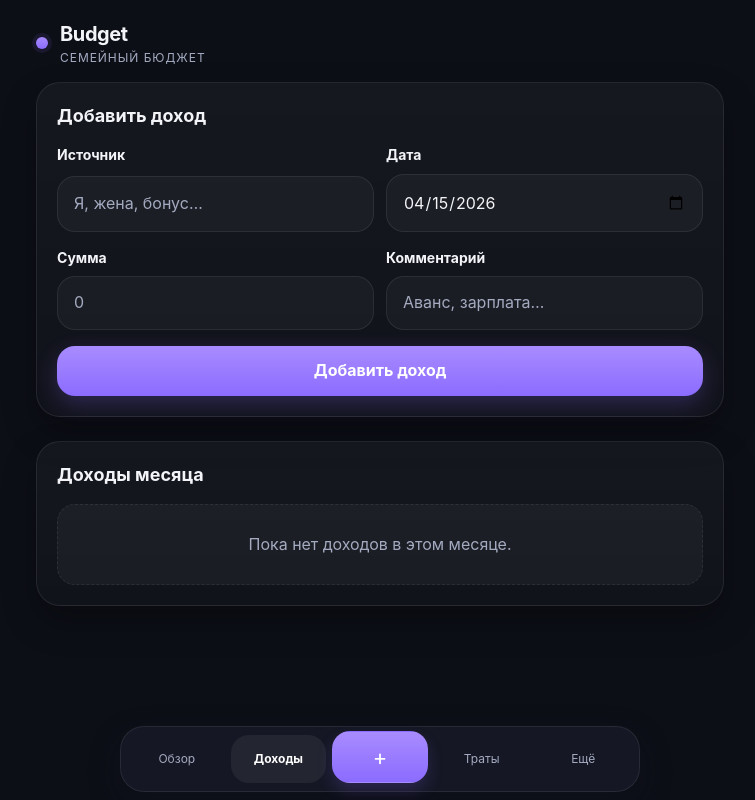
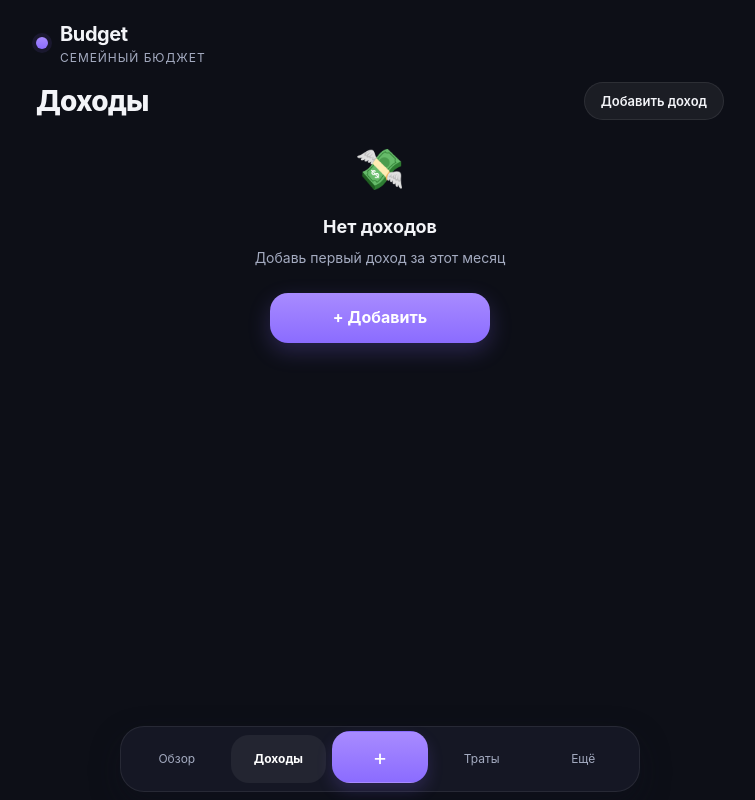
Before and after one commit to Trooll32/Budget, a Vue app: page / in a window 1280 px wide. Both pictures are taken after a click on the button "Доходы". Shown: the whole page, without its empty margins (260-1015 px from the left). Built offline with nearby package versions, Linux system fonts and the light colour scheme.

Commit message:
feat: redesign IncomesPage — iOS-style list, bottom sheet for add, allocation chips

```diff
--- a/src/pages/IncomesPage.vue
+++ b/src/pages/IncomesPage.vue
@@ -1,56 +1,88 @@
 <template>
-  <section class="page stack-lg">
-    <article class="panel">
-      <div class="panel-head"><h2>Добавить доход</h2></div>
-      <form class="stack" @submit.prevent="submit">
-        <div class="two-col">
+  <section class="page">
+
+    <!-- ── Large title row ─────────────────────────────────────────── -->
+    <div class="inc-header">
+      <h1 class="inc-title">Доходы</h1>
+      <button class="inc-add-btn" type="button" @click="openSheet">Добавить доход</button>
+    </div>
+
+    <!-- ── Empty state ─────────────────────────────────────────────── -->
+    <div v-if="!sorted.length" class="inc-empty">
+      <div class="inc-empty__icon">💸</div>
+      <div class="inc-empty__title">Нет доходов</div>
+      <div class="inc-empty__sub">Добавь первый доход за этот месяц</div>
+      <button class="primary-btn" style="margin-top:var(--space-4);max-width:220px;" @click="openSheet">+ Добавить</button>
+    </div>
+
+    <!-- ── Incomes list ────────────────────────────────────────────── -->
+    <div v-else class="inc-list">
+      <div v-for="item in sorted" :key="item.id" class="inc-item">
+        <div class="inc-item__left">
+          <div class="inc-item__source">{{ item.source }}</div>
+          <div class="inc-item__meta">Доход · {{ formatDate(item.date) }}{{ item.note ? ' · ' + item.note : '' }}</div>
+          <div class="inc-item__chips">
+            <span v-for="acc in store.accounts" :key="acc.id" class="inc-chip">
+              <span class="inc-chip__dot" :style="{ background: acc.color }"></span>
+              {{ acc.name }}: {{ formatMoney(item.amount * (acc.percent / 100)) }}
+            </span>
+          </div>
+        </div>
+        <div class="inc-item__right">
+          <div class="inc-item__amount">+{{ formatMoney(item.amount) }}</div>
+          <button class="inc-del-btn" type="button" @click="confirmDelete(item.id)">Удалить</button>
+        </div>
+      </div>
+    </div>
+
+    <!-- ── Add income sheet ────────────────────────────────────────── -->
+    <Teleport to="body">
+      <div class="sheet-backdrop" :class="{ open: sheetOpen }" @click="closeSheet">
+        <div class="sheet" :class="{ open: sheetOpen }" @click.stop ref="sheetEl">
+          <div class="sheet-handle" @touchstart.passive="dragStart" @touchmove.passive="dragMove" @touchend="dragEnd"></div>
+          <div class="sheet-head">
+            <div>
+              <h3>Новый доход</h3>
+              <p class="helper">Я, жена, бонус, аванс</p>
+            </div>
+            <button class="icon-btn" type="button" @click="closeSheet">×</button>
+          </div>
+          <form class="fields" @submit.prevent="submit">
             <div class="field">
               <label>Источник</label>
-            <input v-model="source" class="field-input" placeholder="Я, жена, бонус…" />
+              <input v-model="source" class="field-input" placeholder="Например: я, жена" autofocus />
             </div>
             <div class="field">
               <label>Дата</label>
-            <input v-model="date" class="field-input" type="date" />
+              <input v-model="date" type="date" class="field-input" />
             </div>
-        </div>
-        <div class="two-col">
             <div class="field">
               <label>Сумма</label>
-            <input v-model.number="amount" class="field-input" type="number" min="0" step="0.01" placeholder="0" />
+              <input v-model.number="amount" type="number" min="0" step="0.01" placeholder="0" class="field-input inc-amount-input" />
             </div>
             <div class="field">
               <label>Комментарий</label>
-            <input v-model="note" class="field-input" placeholder="Аванс, зарплата…" />
+              <input v-model="note" class="field-input" placeholder="Например: аванс" />
             </div>
-        </div>
-        <button class="primary-btn" type="submit">Добавить доход</button>
-      </form>
-    </article>
-
-    <article class="panel">
-      <div class="panel-head"><h2>Доходы месяца</h2></div>
-      <div v-if="store.incomes.length" class="list">
-        <div v-for="item in sorted" :key="item.id" class="list-item align-start">
-          <div style="flex:1;">
-            <div class="title">{{ item.source }}</div>
-            <div class="small">{{ item.note || 'Без комментария' }} · {{ formatDate(item.date) }}</div>
-            <!-- allocation chips -->
-            <div class="chips" style="margin-top:8px;">
-              <span
-                v-for="acc in store.accounts"
-                :key="acc.id"
-                class="chip"
-              >{{ acc.name }}: {{ formatMoney(item.amount * (acc.percent / 100)) }}</span>
-            </div>
-          </div>
-          <div style="text-align:right;flex-shrink:0;">
-            <div class="amount positive">+{{ formatMoney(item.amount) }}</div>
-            <button class="mini-btn" style="margin-top:8px;" type="button" @click="remove(item.id)">Удалить</button>
+            <!-- Allocation preview -->
+            <div v-if="amount > 0" class="inc-alloc">
+              <div class="inc-alloc__label">Распределение по счетам</div>
+              <div class="inc-alloc__grid">
+                <div v-for="acc in store.accounts" :key="acc.id" class="inc-alloc__row">
+                  <span class="inc-alloc__dot" :style="{ background: acc.color }"></span>
+                  <span class="inc-alloc__name">{{ acc.name }}</span>
+                  <span class="inc-alloc__val">{{ formatMoney(amount * (acc.percent / 100)) }}</span>
                 </div>
               </div>
             </div>
-      <div v-else class="empty">Пока нет доходов в этом месяце.</div>
-    </article>
+            <button class="primary-btn" type="submit" :disabled="!source.trim() || !amount || amount <= 0">
+              Добавить доход
+            </button>
+          </form>
+        </div>
+      </div>
+    </Teleport>
+
   </section>
 </template>
 
@@ -62,25 +94,222 @@ import { useMoney } from '../composables/useMoney'
 const store = useBudgetStore()
 const { formatMoney, formatDate, today } = useMoney()
 
+// ── Form state ───────────────────────────────────────────────────────────────
 const source = ref('')
-const amount = ref<number | null>(null)
+const amount = ref<number>(0)
 const date = ref(today())
 const note = ref('')
 
+// ── Sheet state ──────────────────────────────────────────────────────────────
+const sheetOpen = ref(false)
+const sheetEl = ref<HTMLElement | null>(null)
+
+function openSheet() {
+  source.value = ''
+  amount.value = 0
+  note.value = ''
+  date.value = today()
+  sheetOpen.value = true
+}
+function closeSheet() { sheetOpen.value = false }
+
+// ── Drag to close ────────────────────────────────────────────────────────────
+let dragStartY = 0, dragCurrentY = 0, dragging = false
+function dragStart(e: TouchEvent) {
+  dragStartY = e.touches[0].clientY
+  dragCurrentY = 0
+  dragging = true
+  if (sheetEl.value) sheetEl.value.style.transition = 'none'
+}
+function dragMove(e: TouchEvent) {
+  if (!dragging) return
+  dragCurrentY = Math.max(0, e.touches[0].clientY - dragStartY)
+  if (sheetEl.value) sheetEl.value.style.transform = `translateY(${dragCurrentY}px)`
+}
+function dragEnd() {
+  if (!dragging) return
+  dragging = false
+  if (sheetEl.value) sheetEl.value.style.transition = ''
+  if (dragCurrentY > 120) { closeSheet(); return }
+  if (sheetEl.value) sheetEl.value.style.transform = ''
+}
+
+// ── List ─────────────────────────────────────────────────────────────────────
 const sorted = computed(() =>
   [...store.incomes].sort((a, b) => new Date(b.date).getTime() - new Date(a.date).getTime())
 )
 
+// ── Actions ──────────────────────────────────────────────────────────────────
 async function submit() {
   if (!source.value.trim() || !amount.value || amount.value <= 0) return
-  await store.createIncome({ source: source.value.trim(), amount: amount.value, date: date.value, note: note.value.trim() })
-  source.value = ''
-  amount.value = null
-  note.value = ''
-  date.value = today()
+  await store.createIncome({
+    source: source.value.trim(),
+    amount: amount.value,
+    date: date.value,
+    note: note.value.trim()
+  })
+  closeSheet()
 }
 
-async function remove(id: string) {
+async function confirmDelete(id: string) {
+  if (!confirm('Удалить этот доход?')) return
   await store.deleteIncome(id)
 }
 </script>
+
+<style scoped>
+/* ── Header ─────────────────────────────────────────────────────────── */
+.inc-header {
+  display: flex;
+  align-items: center;
+  justify-content: space-between;
+  gap: var(--space-3);
+  margin-bottom: var(--space-5);
+}
+.inc-title {
+  font-size: 28px;
+  font-weight: 800;
+  letter-spacing: -.03em;
+  line-height: 1;
+}
+.inc-add-btn {
+  height: 38px;
+  padding: 0 var(--space-4);
+  border-radius: var(--radius-full);
+  background: rgba(255,255,255,.06);
+  border: 1px solid var(--color-border);
+  font-size: 13px;
+  font-weight: 600;
+  color: var(--color-text);
+  white-space: nowrap;
+  transition: background var(--transition);
+}
+.inc-add-btn:active { background: rgba(255,255,255,.12); }
+
+/* ── Empty state ────────────────────────────────────────────────────── */
+.inc-empty {
+  display: flex;
+  flex-direction: column;
+  align-items: center;
+  text-align: center;
+  padding: var(--space-12) var(--space-4);
+  gap: var(--space-2);
+}
+.inc-empty__icon { font-size: 40px; margin-bottom: var(--space-2); }
+.inc-empty__title { font-size: 18px; font-weight: 700; }
+.inc-empty__sub { font-size: 14px; color: var(--color-text-muted); }
+
+/* ── List ────────────────────────────────────────────────────────────── */
+.inc-list {
+  display: grid;
+  gap: var(--space-3);
+  padding-bottom: var(--space-6);
+}
+.inc-item {
+  display: flex;
+  justify-content: space-between;
+  align-items: flex-start;
+  gap: var(--space-3);
+  background: rgba(255,255,255,.04);
+  border: 1px solid var(--color-border);
+  border-radius: var(--radius-lg);
+  padding: var(--space-4);
+  box-shadow: 0 4px 14px rgba(0,0,0,.18);
+}
+.inc-item__left { flex: 1; min-width: 0; }
+.inc-item__source {
+  font-size: 16px;
+  font-weight: 700;
+  margin-bottom: 3px;
+}
+.inc-item__meta {
+  font-size: 12px;
+  color: var(--color-text-muted);
+  margin-bottom: 8px;
+}
+.inc-item__chips {
+  display: flex;
+  flex-wrap: wrap;
+  gap: 6px;
+}
+.inc-chip {
+  display: inline-flex;
+  align-items: center;
+  gap: 5px;
+  padding: 3px 10px;
+  border-radius: var(--radius-full);
+  background: rgba(255,255,255,.05);
+  border: 1px solid var(--color-border);
+  font-size: 11px;
+  color: var(--color-text-muted);
+  font-variant-numeric: tabular-nums;
+}
+.inc-chip__dot {
+  width: 6px;
+  height: 6px;
+  border-radius: 50%;
+  flex-shrink: 0;
+}
+.inc-item__right {
+  display: flex;
+  flex-direction: column;
+  align-items: flex-end;
+  gap: 8px;
+  flex-shrink: 0;
+}
+.inc-item__amount {
+  font-size: 17px;
+  font-weight: 800;
+  font-variant-numeric: tabular-nums;
+  color: var(--color-positive);
+  white-space: nowrap;
+}
+.inc-del-btn {
+  font-size: 11px;
+  color: var(--color-text-faint);
+  padding: 4px 10px;
+  border-radius: var(--radius-full);
+  border: 1px solid rgba(255,255,255,.08);
+  background: transparent;
+  transition: color var(--transition), border-color var(--transition);
+}
+.inc-del-btn:active {
+  color: var(--color-negative);
+  border-color: rgba(255,109,138,.3);
+}
+
+/* ── Sheet allocation preview ──────────────────────────────────────── */
+.inc-amount-input { font-size: 22px !important; font-weight: 700; }
+.inc-alloc {
+  background: rgba(139,108,255,.08);
+  border: 1px solid rgba(139,108,255,.18);
+  border-radius: var(--radius-md);
+  padding: var(--space-4);
+}
+.inc-alloc__label {
+  font-size: 11px;
+  text-transform: uppercase;
+  letter-spacing: .07em;
+  color: var(--color-text-muted);
+  margin-bottom: var(--space-3);
+}
+.inc-alloc__grid { display: grid; gap: 8px; }
+.inc-alloc__row {
+  display: flex;
+  align-items: center;
+  gap: 8px;
+  font-size: 13px;
+}
+.inc-alloc__dot {
+  width: 8px;
+  height: 8px;
+  border-radius: 50%;
+  flex-shrink: 0;
+}
+.inc-alloc__name { flex: 1; color: var(--color-text-muted); }
+.inc-alloc__val {
+  font-weight: 700;
+  font-variant-numeric: tabular-nums;
+  color: var(--color-text);
+}
+</style>
```
Lines whose indentation alone changed are shown as unchanged.
